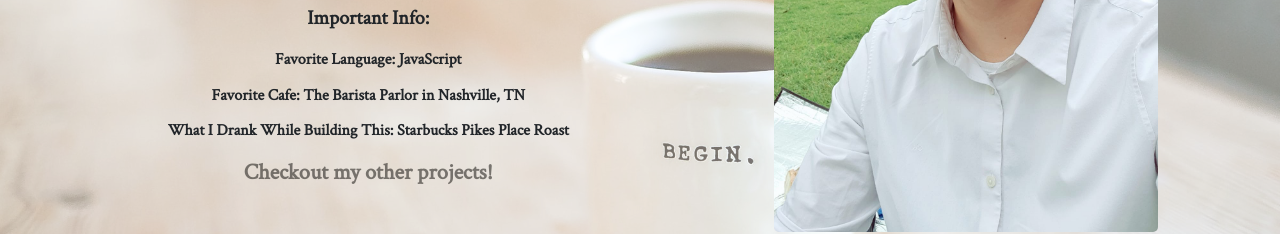
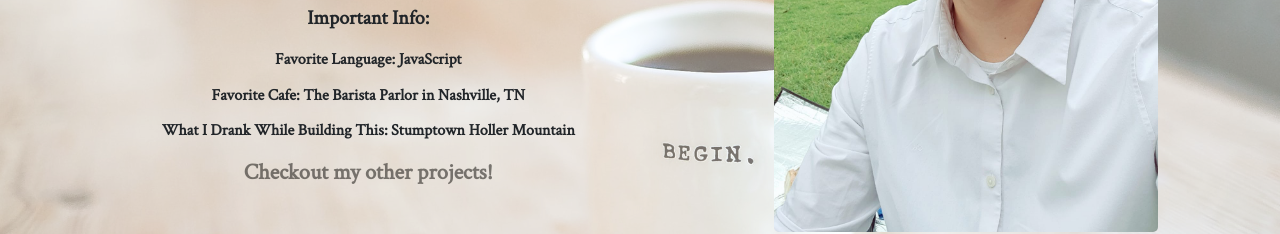
Before and after one commit to maxmanayan/coffee-notes, a React (Create React App) app in the folder client/: page /about in a window 1280 px wide. Shown: the part 1980-2214 px from the top of the page. Built offline with nearby package versions, Linux system fonts and the light colour scheme; what devise-axios would draw is missing.

Commit message:
minor changes to about page

```diff
--- a/client/src/components/AboutCreator.js
+++ b/client/src/components/AboutCreator.js
@@ -28,7 +28,7 @@ const AboutCreator = () => {
             Favorite Cafe: The Barista Parlor in Nashville, TN
           </h6>
           <h6 className='about-creator-text'>
-            What I Drank While Building This: Starbucks Pikes Place Roast
+            What I Drank While Building This: Stumptown Holler Mountain
           </h6>
           <a className='about-creator-link' target='_blank' href='https://maxmanayan.netlify.app/'>
            Checkout my other projects!
```
